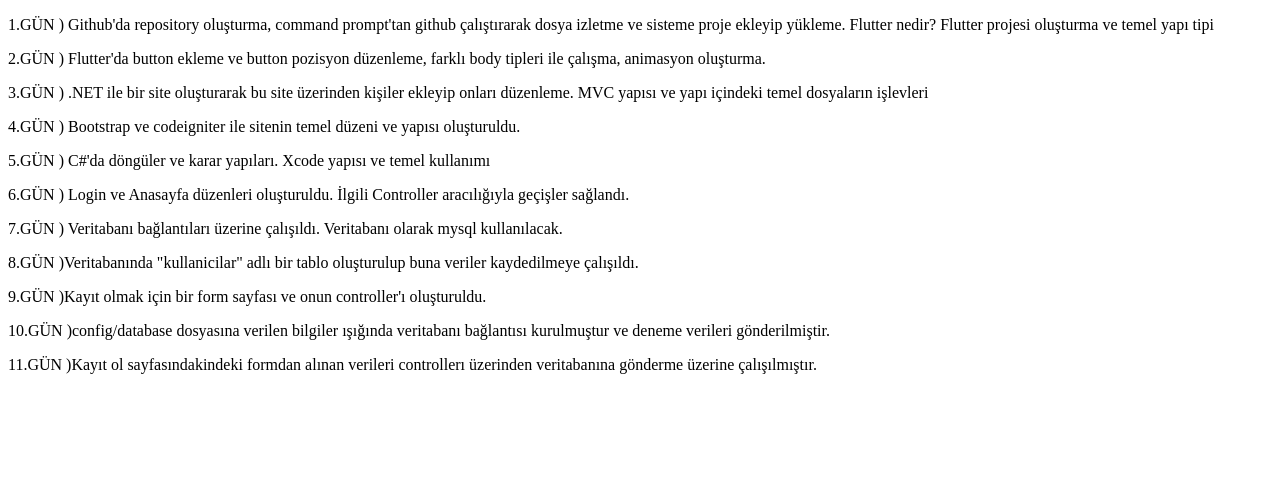
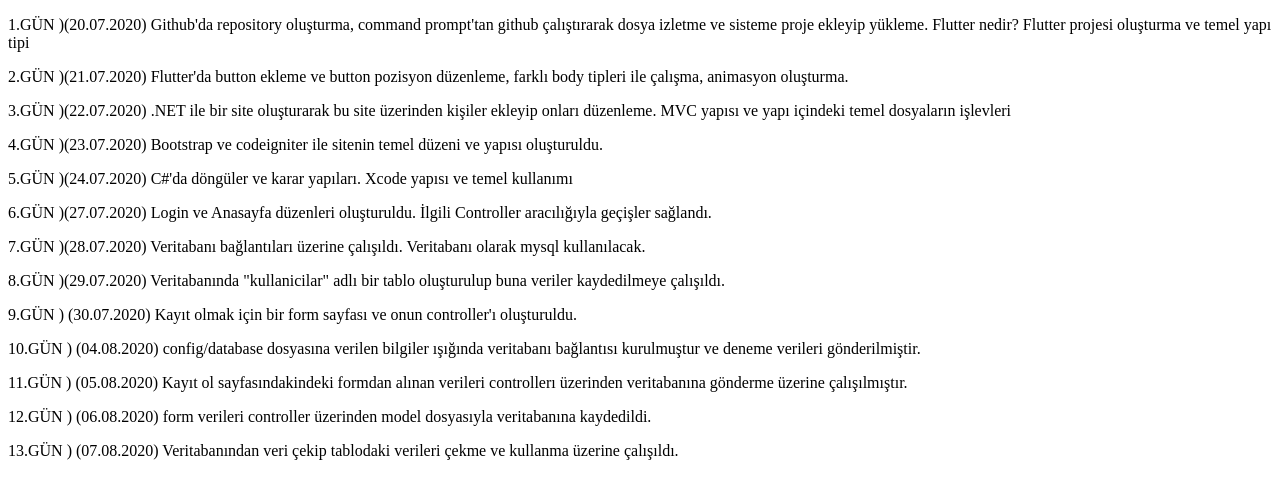
Before and after one commit to Veklor/Veklor.github.io, a plain HTML site: page index.html in a window 1280 px wide. Drawn offline with Linux system fonts and the light colour scheme.

Commit message:
07.08.2020

```diff
--- a/index.html
+++ b/index.html
@@ -12,41 +12,46 @@
 
 <body>
 <p>
-    1.GÜN ) Github'da repository oluşturma, command prompt'tan github çalıştırarak dosya izletme ve sisteme proje ekleyip yükleme.
+    1.GÜN )(20.07.2020) Github'da repository oluşturma, command prompt'tan github çalıştırarak dosya izletme ve sisteme proje ekleyip yükleme.
     Flutter nedir? Flutter projesi oluşturma ve temel yapı tipi
 </p>
 <p>
-    2.GÜN ) Flutter'da button ekleme ve button pozisyon düzenleme, farklı body tipleri ile çalışma, animasyon oluşturma.
+    2.GÜN )(21.07.2020) Flutter'da button ekleme ve button pozisyon düzenleme, farklı body tipleri ile çalışma, animasyon oluşturma.
 </p>
    <p>
-       3.GÜN ) .NET ile bir site oluşturarak bu site üzerinden kişiler ekleyip onları düzenleme. MVC yapısı ve yapı içindeki temel dosyaların işlevleri
+       3.GÜN )(22.07.2020) .NET ile bir site oluşturarak bu site üzerinden kişiler ekleyip onları düzenleme. MVC yapısı ve yapı içindeki temel dosyaların işlevleri
 
    </p>
    <p>
-       4.GÜN ) Bootstrap ve codeigniter ile sitenin temel düzeni ve yapısı oluşturuldu.
+       4.GÜN )(23.07.2020) Bootstrap ve codeigniter ile sitenin temel düzeni ve yapısı oluşturuldu.
    </p>
    <p>
-       5.GÜN ) C#'da döngüler ve karar yapıları. Xcode yapısı ve temel kullanımı
+       5.GÜN )(24.07.2020) C#'da döngüler ve karar yapıları. Xcode yapısı ve temel kullanımı
    </p>
 <p>
-    6.GÜN ) Login ve Anasayfa düzenleri oluşturuldu. İlgili Controller aracılığıyla geçişler sağlandı.
+    6.GÜN )(27.07.2020) Login ve Anasayfa düzenleri oluşturuldu. İlgili Controller aracılığıyla geçişler sağlandı.
 </p>
 <p>
-    7.GÜN ) Veritabanı bağlantıları üzerine çalışıldı. Veritabanı olarak mysql kullanılacak.
+    7.GÜN )(28.07.2020) Veritabanı bağlantıları üzerine çalışıldı. Veritabanı olarak mysql kullanılacak.
 </p>
 <p>
-    8.GÜN )Veritabanında "kullanicilar" adlı bir tablo oluşturulup buna veriler kaydedilmeye çalışıldı.
+    8.GÜN )(29.07.2020) Veritabanında "kullanicilar" adlı bir tablo oluşturulup buna veriler kaydedilmeye çalışıldı.
 </p>
 <p>
-    9.GÜN )Kayıt olmak için bir form sayfası ve onun controller'ı oluşturuldu.
+    9.GÜN ) (30.07.2020) Kayıt olmak için bir form sayfası ve onun controller'ı oluşturuldu.
 </p>
 <p>
-    10.GÜN )config/database dosyasına verilen bilgiler ışığında veritabanı bağlantısı kurulmuştur ve deneme verileri gönderilmiştir.
+    10.GÜN ) (04.08.2020) config/database dosyasına verilen bilgiler ışığında veritabanı bağlantısı kurulmuştur ve deneme verileri gönderilmiştir.
 </p>
 <p>
-    11.GÜN )Kayıt ol sayfasındakindeki formdan alınan verileri controllerı üzerinden veritabanına gönderme üzerine çalışılmıştır.
+    11.GÜN ) (05.08.2020) Kayıt ol sayfasındakindeki formdan alınan verileri controllerı üzerinden veritabanına gönderme üzerine çalışılmıştır.
 </p>
-
+<p>
+    12.GÜN ) (06.08.2020) form verileri controller üzerinden model dosyasıyla veritabanına kaydedildi.
+</p>
+<p>
+    13.GÜN ) (07.08.2020) Veritabanından veri çekip tablodaki verileri çekme ve kullanma üzerine çalışıldı.
+</p>
 
 </p>
 
```
